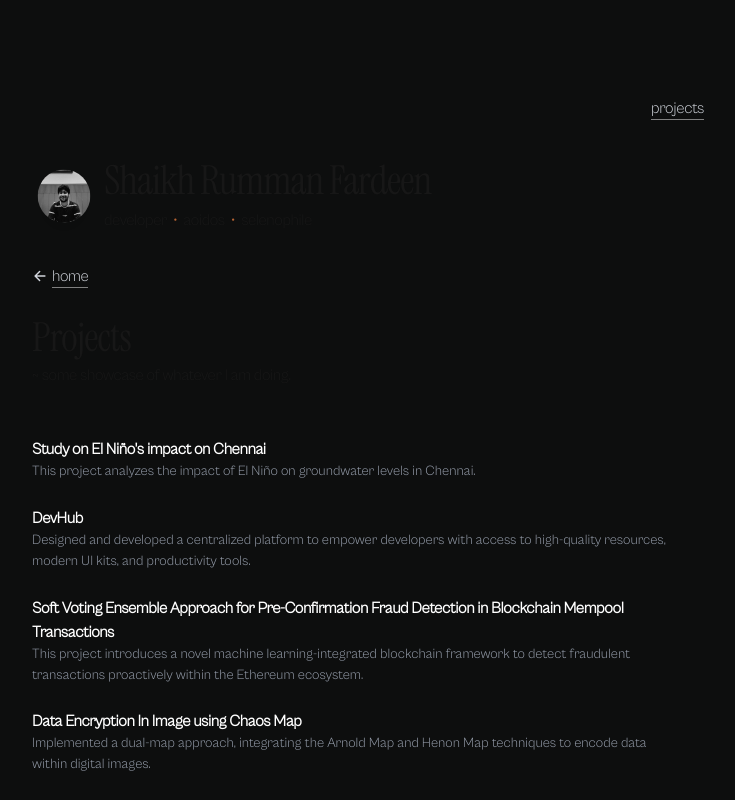
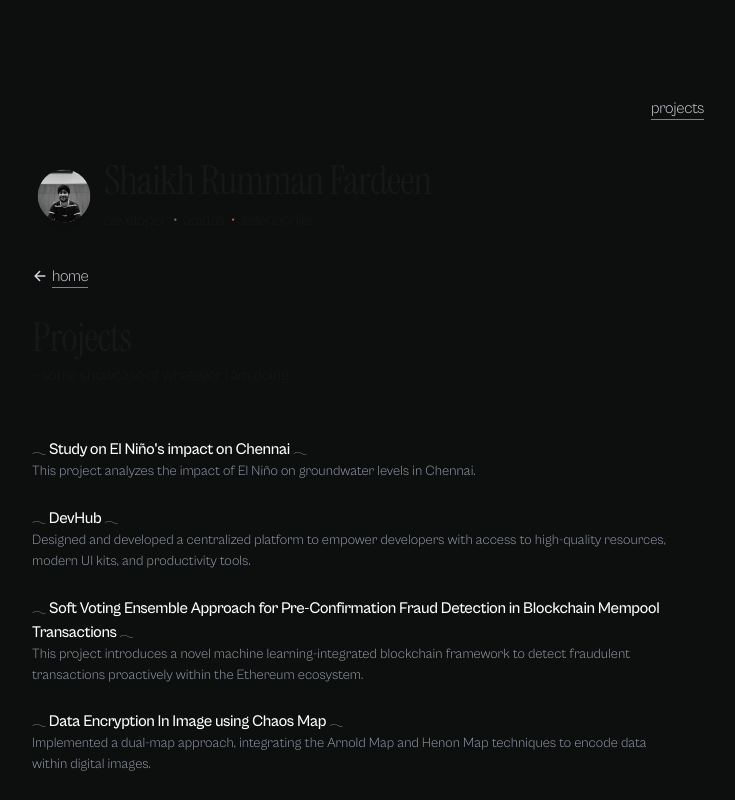
Before and after one commit to srummanf/vetrina, a Next.js app: page /projects in a window 1280 px wide. Shown: the top 800 px of the page, without its empty margins (272-1007 px from the left). Built offline with nearby package versions, Linux system fonts and the light colour scheme; no server answers.

Commit message:
`Added custom fonts and updated typography in various components`

```diff
--- a/app/globals.css
+++ b/app/globals.css
@@ -34,6 +34,22 @@
 @font-face {
   font-family: "CabinetGrotesk-Light";
   src: url("../font/cabinet-grotesk/fonts/CabinetGrotesk-Light.ttf") format("truetype");
+  font-weight: 400;
+  font-style: normal;
+  font-display: swap;
+}
+
+@font-face {
+  font-family: "CabinetGrotesk-Variable";
+  src: url("../font/cabinet-grotesk/fonts/CabinetGrotesk-Variable.ttf") format("truetype");
+  font-weight: 400;
+  font-style: normal;
+  font-display: swap;
+}
+
+@font-face {
+  font-family: "CabinetGrotesk-Medium";
+  src: url("../font/cabinet-grotesk/fonts/CabinetGrotesk-Medium.ttf") format("truetype");
   font-weight: 400;
   font-style: normal;
   font-display: swap;
@@ -290,6 +306,19 @@ mark {
   font-style: normal;
 }
 
+.font-CabinetGrotesk_Variable {
+  font-family: "CabinetGrotesk-Variable", serif;
+  font-weight: 400;
+  font-style: normal;
+}
+
+
+.font-CabinetGrotesk_Medium {
+  font-family: "CabinetGrotesk-Medium", serif;
+  font-weight: 400;
+  font-style: normal;
+}
+
 .font-instrument_serif {
   font-family: "Instrument Serif", serif;
   font-weight: 400;
--- a/components/Misc.tsx
+++ b/components/Misc.tsx
@@ -26,11 +26,6 @@ const Misc = () => {
             <br />
             thank you 𓂃.
           </p>
-        </div>
-        <div className="">
-          <span className=" italic text-2xl tracking-wide font-instrument_serif">
-            Here's my aoidion — quiet, but it lingers.
-          </span>
         </div>
         <ShayariBlock />
         <HiddenFooter />
--- a/components/ProjectCard.tsx
+++ b/components/ProjectCard.tsx
@@ -1,12 +1,12 @@
-import Link from 'next/link'
+import Link from "next/link";
 
 interface ProjectCardProps {
   project: {
-    id: number
-    title: string
-    description: string
-    link: string
-  }
+    id: number;
+    title: string;
+    description: string;
+    link: string;
+  };
 }
 
 export default function ProjectCard({ project }: ProjectCardProps) {
@@ -20,11 +20,18 @@ export default function ProjectCard({ project }: ProjectCardProps) {
       >
         <div className="flex items-center justify-between font-medium tracking-tight md:group-hover:text-accent">
           <div className="flex items-center">
-            <h1 className="text-[1rem] font-bold text-white">{project.title}</h1>
+            <h1 className="text-[1rem] font-CabinetGrotesk_Medium x text-white">
+              <span className="text-xs">𓂃</span>
+              {" "}
+              {project.title}
+              {" "}
+              {" "}
+              <span className="text-xs">𓂃</span>
+            </h1>
           </div>
         </div>
-        <p className="text-[0.87rem] text-gray-400">{project.description}</p>
+        <p className="text-[0.87rem] text-gray-400"> {project.description}</p>
       </Link>
     </div>
-  )
+  );
 }
--- a/components/ShayariBlock.tsx
+++ b/components/ShayariBlock.tsx
@@ -22,11 +22,17 @@ export default function ShayariBlock() {
   }, []);
 
   return (
-    <div className="w-full h-full space-y-6" ref={ref}>
+    <div className="pl-4">
+      <div>
+        <span className="italic text-2xl tracking-wide font-instrument_serif">
+          Here's my aoidion — quiet, but it lingers.
+        </span>
+      </div>
+      <div className="w-full h-full space-y-6 mt-10" ref={ref}>
         {selectedShayari.map((shayari, index) => (
           <motion.div
             key={index}
-          className="border border-stone-800/90 p-4 rounded-lg flex flex-col gap-3"
+            className="border border-stone-800/90 p-4 flex flex-col gap-3"
             initial={{ opacity: 0, y: -30 }}
             animate={{ opacity: inView ? 1 : 0, y: inView ? 0 : -30 }}
             transition={{
@@ -37,14 +43,15 @@ export default function ShayariBlock() {
               damping: 10,
             }}
           >
-          <p className="text-zinc-400 leading-relaxed whitespace-pre-line text-sm md:text-base font-medium ">
+            <p className="text-white leading-relaxed whitespace-pre-line text-[0.8rem]">
               {shayari.poem_couplet}
             </p>
-          <p className="text-[#747474] text-xs md:text-sm tracking-wider uppercase font-semibold font-instrument_serif">
+            <p className="text-[#747474] text-xs font-CabinetGrotesk_Thin">
               — {shayari.poet_name}
             </p>
           </motion.div>
         ))}
       </div>
+    </div>
   );
 }
```
Also changed, not shown: public/signs.txt (added). Lines whose indentation alone changed are shown as unchanged.
